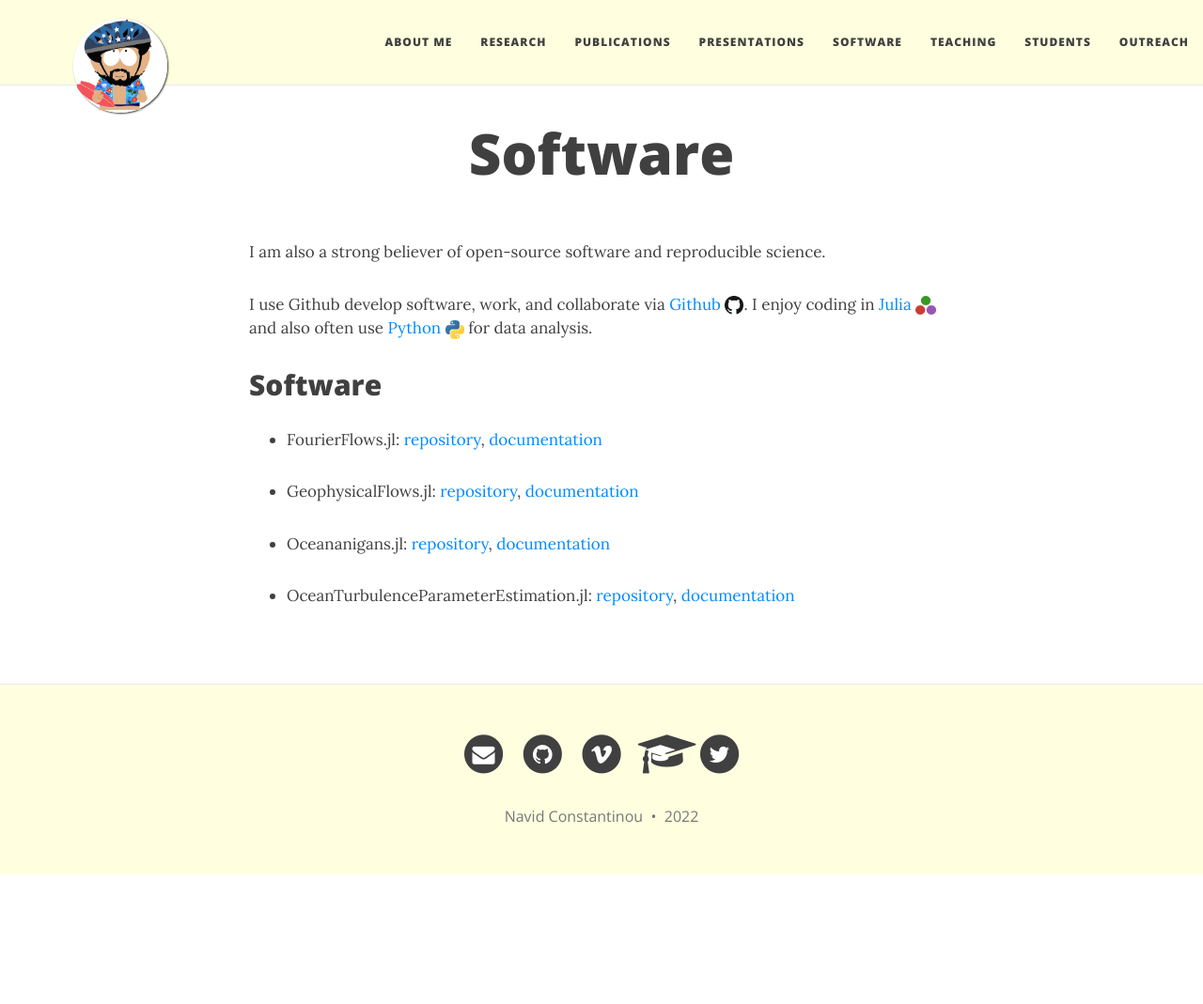
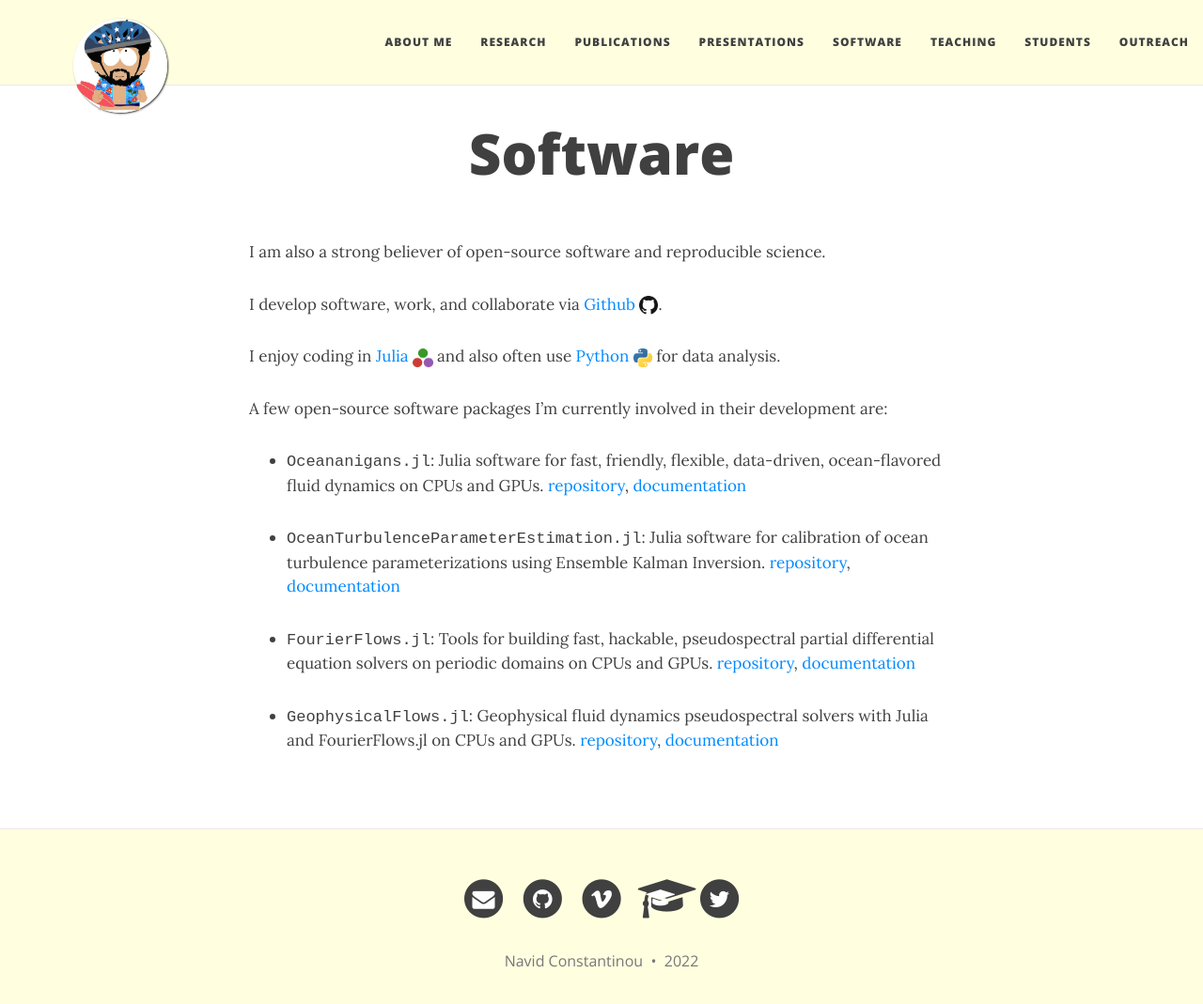
Before and after one commit to navidcy/navidcy.github.io, a Jekyll site: the page built from software.md, in a window 1280 px wide and 1085 px high. Shown: the top 1069 px of the window at 94% size. Built offline with Jekyll 4.4.1, drawn with Linux system fonts in a browser that asks for light colours; nearby versions of some CDN libraries.

Commit message:
updates software page

```diff
--- a/software.md
+++ b/software.md
@@ -6,17 +6,19 @@ title: Software
 
 I am also a strong believer of open-source software and reproducible science.
 
-I use Github develop software, work, and collaborate via [Github][github-profile]{:target="_blank"} [<img src="/img/github-logo.png" height=20>][github-profile]{:target="_blank"}. I enjoy coding in [Julia][julia-website]{:target="_blank"} [<img src="/img/julia-logo.png" height=20>][julia-website]{:target="_blank"} and also often use [Python][python-website]{:target="_blank"} [<img src="/img/python-logo.png" height=20>][python-website]{:target="_blank"} for data analysis.
+I develop software, work, and collaborate via [Github][github-profile]{:target="_blank"} [<img src="/img/github-logo.png" height=20>][github-profile]{:target="_blank"}.
 
-## Software
+I enjoy coding in [Julia][julia-website]{:target="_blank"} [<img src="/img/julia-logo.png" height=20>][julia-website]{:target="_blank"} and also often use [Python][python-website]{:target="_blank"} [<img src="/img/python-logo.png" height=20>][python-website]{:target="_blank"} for data analysis.
 
-- FourierFlows.jl: [repository][fourierflows-repo]{:target="_blank"}, [documentation][fourierflows-docs]{:target="_blank"}
+A few open-source software packages I'm currently involved in their development are:
 
-- GeophysicalFlows.jl: [repository][geophysicalflows-repo]{:target="_blank"}, [documentation][geophysicalflows-docs]{:target="_blank"}
+- <tt>Oceananigans.jl</tt>: Julia software for fast, friendly, flexible, data-driven, ocean-flavored fluid dynamics on CPUs and GPUs. [repository][oceananigans-repo]{:target="_blank"}, [documentation][oceananigans-docs]{:target="_blank"}
 
-- Oceananigans.jl: [repository][oceananigans-repo]{:target="_blank"}, [documentation][oceananigans-repo]{:target="_blank"}
+- <tt>OceanTurbulenceParameterEstimation.jl</tt>: Julia software for calibration of ocean turbulence parameterizations using Ensemble Kalman Inversion. [repository][oceanturbulenceparameterestimation-repo]{:target="_blank"}, [documentation][oceanturbulenceparameterestimation-docs]{:target="_blank"}
 
-- OceanTurbulenceParameterEstimation.jl: [repository][oceanturbulenceparameterestimation-repo]{:target="_blank"}, [documentation][oceanturbulenceparameterestimation-docs]{:target="_blank"}
+- <tt>FourierFlows.jl</tt>: Tools for building fast, hackable, pseudospectral partial differential equation solvers on periodic domains on CPUs and GPUs. [repository][fourierflows-repo]{:target="_blank"}, [documentation][fourierflows-docs]{:target="_blank"}
+
+- <tt>GeophysicalFlows.jl</tt>: Geophysical fluid dynamics pseudospectral solvers with Julia and FourierFlows.jl on CPUs and GPUs. [repository][geophysicalflows-repo]{:target="_blank"}, [documentation][geophysicalflows-docs]{:target="_blank"}
 
 
 [github-profile]: https://github.com/navidcy
@@ -24,7 +26,7 @@ I use Github develop software, work, and collaborate via [Github][github-profile
 [python-website]: https://www.python.org
 
 [fourierflows-repo]: https://www.github.com/FourierFlows/FourierFlows.jl
-[geophysicalflows-repo]: https://www.github.com/FourierFlows/FourierFlows.jl
+[geophysicalflows-repo]: https://www.github.com/FourierFlows/GeophysicalFlows.jl
 [oceananigans-repo]: https://www.github.com/CliMA/Oceananigans.jl
 [oceanturbulenceparameterestimation-repo]: https://www.github.com/CliMA/OceanTurbulenceParameterEstimation.jl
 
```
Also changed, not shown: Gemfile.lock.
